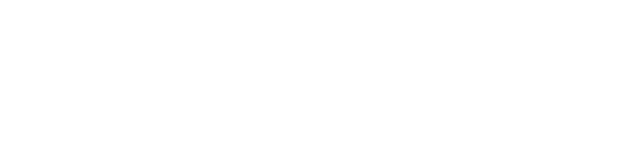
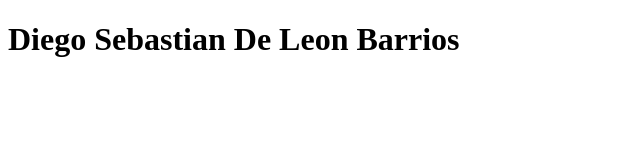
Before and after one commit to Pablo-cos/repo_act_2, a plain HTML site: page index.html in a window 1280 px wide. Shown: the whole page, without its empty margins (0-640 px from the left). Drawn offline with Linux system fonts and the light colour scheme.

Commit message:
refactor: Sebastian añadio su nombre

```diff
--- a/index.html
+++ b/index.html
@@ -6,6 +6,7 @@
     <title>Document</title>
 </head>
 <body>
+    <h1>Diego Sebastian De Leon Barrios</h1>
 
 </body>
 </html>
```
